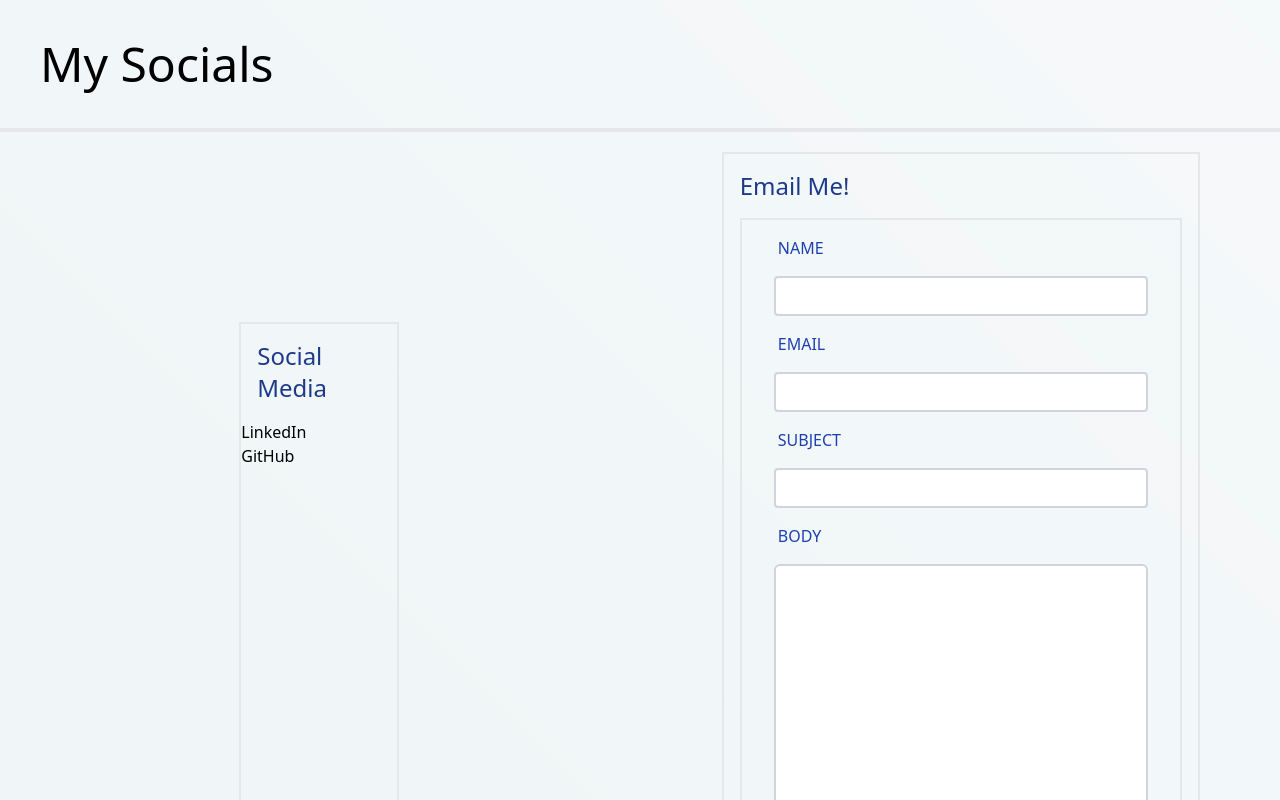
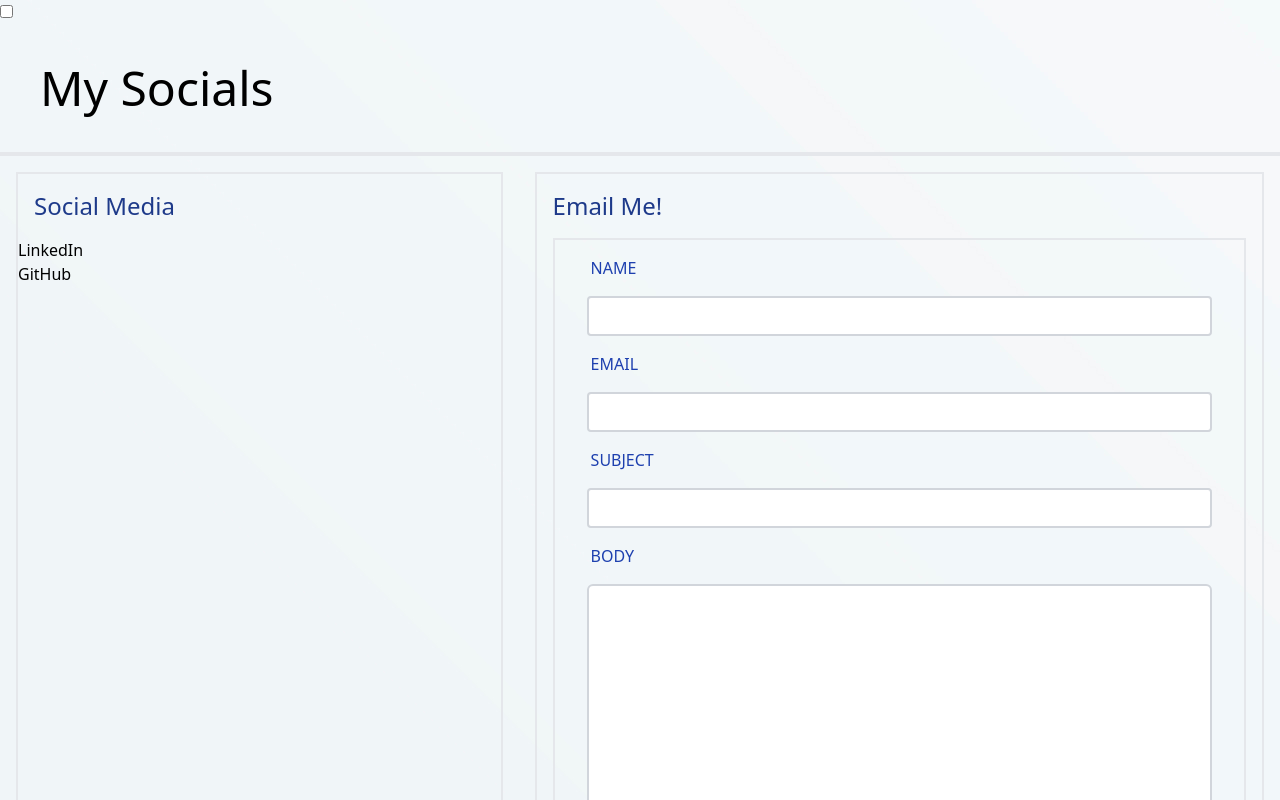
Before and after one commit to ashwin-ram-1999/my-portfolio, a React (Create React App) app: page /my-portfolio/contact in a window 1280 px wide. Shown: the top 800 px of the page. Built offline with nearby package versions, Linux system fonts and the light colour scheme.

Commit message:
Code changes

```diff
--- a/src/Components/ContactMe.js
+++ b/src/Components/ContactMe.js
@@ -7,6 +7,7 @@ function ContactMe() {
     subject: "",
     body: "",
   });
+  const [darkMode, setDarkMode] = useState(false);
 
   const handleChange = (e, inp) => {
     setEmailData({ ...emailData, [inp]: e.target.value });
@@ -15,14 +16,24 @@ function ContactMe() {
   const sendEmail = () => {
     alert(JSON.stringify(emailData, null, 2));
   };
-
+  //Toggle for {darkMode ? <div>Light Mode</div> : <div>Dark Mode</div>}
   return (
     <div>
+      <div className="">
+        <input
+          type="checkbox"
+          value={darkMode}
+          onChange={() => {
+            console.log(darkMode);
+            setDarkMode(!darkMode);
+          }}
+        />
+      </div>
       <h1 className="font-sans text-5xl m-10">My Socials</h1>
       <div className="border-2 border-solid" />
-      <div className="grid grid-cols-2 gap-x-1 place-items-center w-full">
+      <div className="flex w-full content-evenly">
         <div
-          className="w-1/4 border-2 border-solid m-5"
+          className="w-2/4 border-2 border-solid m-4"
           style={{ minHeight: "80vh" }}
         >
           <div className="m-4 text-2xl text-blue-900">Social Media</div>
@@ -30,7 +41,7 @@ function ContactMe() {
           <div>GitHub</div>
         </div>
         <div
-          className="w-3/4 border-2 border-solid  m-5"
+          className="w-3/4 border-2 border-solid m-4"
           style={{ minHeight: "80vh" }}
         >
           <div className="m-4 text-2xl text-blue-900">Email Me!</div>
```
